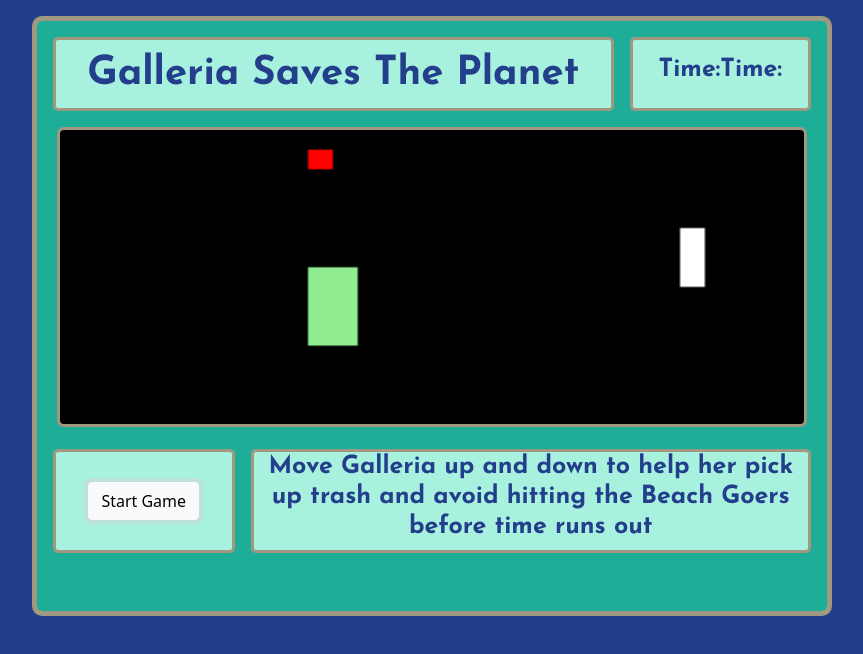
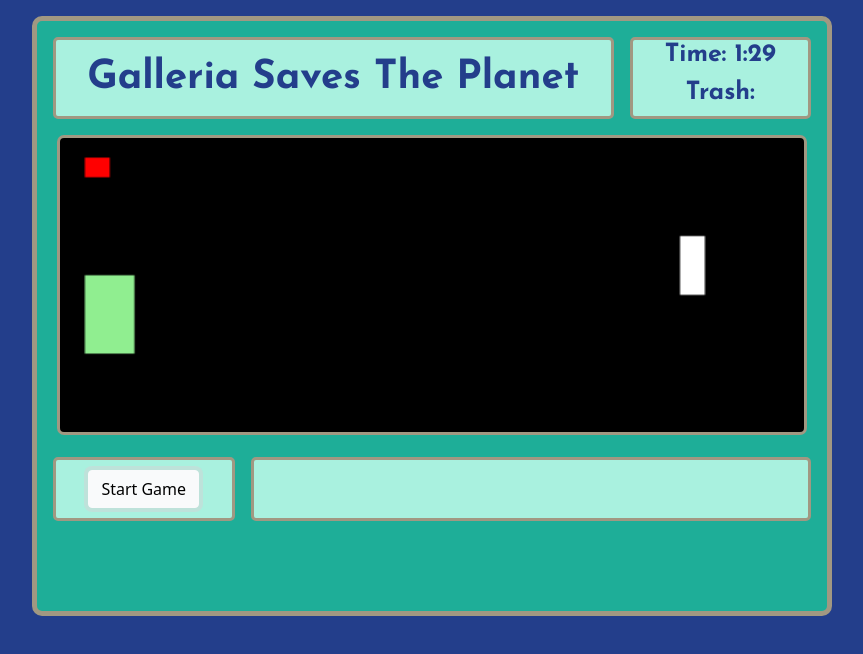
Before and after one commit to anaismveras/Galleria_Saves_The_Planet, a plain HTML site: page index.html in a window 1280 px wide. Both pictures are taken after a click on the button "Start Game". Shown: the whole page, without its empty margins (208-1071 px from the left). Drawn offline with nearby package versions, Linux system fonts and the light colour scheme.

Commit message:
time does not go negative

```diff
--- a/index.html
+++ b/index.html
@@ -17,12 +17,17 @@
 <body>
     <div id="container">
         <aside id="top-left"><h1>Galleria Saves The Planet</h1></aside>
-        <aside id="top-right"><h3 id="time">Time:</h3><h3 id="trash">Time:</h3></aside>
+            <aside id="top-right">
+                <div class="scoreTime">
+                    <h3 id="time">Time:</h3>
+                    <h3 id="trash">Trash:</h3>
+                </div>
+            </aside>
         <main>
             <canvas id="canvas"><!-- the game layout --></canvas>
         </main>
         <aside id="btm-left"><button type="button" id="startButton" class="btn btn-light">Start Game</button></aside>
-        <aside id="btm-right"><h3 id="status"></h3></aside>
+        <aside id="btm-right"><h3 id="status">Move Galleria up and down to help her pick up trash and avoid hitting the Beach Goers before time runs out</h3></aside>
       </div>
     <script src="js/script.js"></script>
 </body>
--- a/js/script.js
+++ b/js/script.js
@@ -5,27 +5,52 @@ const startGame = document.getElementById('startButton')
 const inscrtuions = document.getElementById('status')
 const ctx = game.getContext('2d')
 
+game.setAttribute('width', 300)
+game.setAttribute('height', 150)
+ctx.width = game.width
+ctx.height = game.height
+let trashArray = []
 
+//game loop
+const gameLoop = () => {
+    ctx.clearRect(0, 0, 750, 300)
+    if (beachGoer.alive && garbage.alive) {
+        beachGoer.render()
+        garbage.render()
+    }
+    galleria.render()
+}
 
 function gameStart() {
-    inscrtuions.innerText = `Move Galleria up and down to help her pick up trash and avoid hitting the Beach Goers before time runs out`
-    setTimeout(gameLoop, 5000)
+    inscrtuions.innerText = ` `
+    gameTimer()
+    gameLoop()
 }
 
-// timmer to go down after instructions
-// let timeMinute = 1;
-// let timeSecond = 30
-// setInterval(() => {
-//     timeGame.innerText = `${timeMinute}:${timeSecond}`
-//     timeSecond--
-//     if (timeSecond == 00) {
-//         timeMinute--
-//         timeSecond = 60
-//         if(timeMinute == 0) {
-//             timeMinute = 1
-//         }
-//     }
-// }, 1000)
+// timer to go down after instructions
+function gameTimer () {
+    let timeMinute = 1;
+    let timeSecond = 30
+    let displayedSeconds = String(timeSecond)
+    let timerForGame = setInterval(() => {
+        displayedSeconds = String(timeSecond)
+        if (timeSecond == 00) {
+            timeSecond = 60
+            displayedSeconds = "00"
+        }
+        if (timeSecond == 59) {
+            timeMinute--
+        }
+        if (displayedSeconds.length == 1) {
+            displayedSeconds = '0' + displayedSeconds
+        }
+        if (timeMinute === 0 && displayedSeconds == 00) {
+            clearInterval(timerForGame)
+        }
+        timeGame.innerText = `Time: ${timeMinute}:${displayedSeconds}`
+        timeSecond--
+    }, 1000)
+}
 
 // getting Galleria on the board
 function heroRender (x, y, color, width, height) {
@@ -42,6 +67,22 @@ function heroRender (x, y, color, width, height) {
 }
 let galleria = new heroRender(250, 50, '#FFFFFF', 10, 30)
 // console.log('this is hero', galleria)
+const galleriaMovement = (e) => {
+    switch(e.keyCode) {
+        case (38):
+        galleria.y -= 10
+        if (galleria.y <= 0) {
+            galleria.y = 0
+        }
+        break
+        case (40):
+        galleria.y += 10
+        if (galleria.y + galleria.height >= ctx.height) {
+            galleria.y = ctx.height - galleria.height
+        }
+        break
+    }
+}
 
 function trashRender (x, y, color, width, height) {
     this.x = x
@@ -55,7 +96,10 @@ function trashRender (x, y, color, width, height) {
         ctx.fillRect(this.x, this.y, this.width, this.height)
     }
 }
-let garbage = new trashRender(100, 10, 'red', 10, 10)
+let garbage = new trashRender(10, 10, 'red', 10, 10)
+
+// Galleria Movement
+
 
 function beachGoersRender (x, y, color, width, height) {
     this.x = x
@@ -69,19 +113,11 @@ function beachGoersRender (x, y, color, width, height) {
         ctx.fillRect(this.x, this.y, this.width, this.height)
     }
 }
-let beachGoer = new beachGoersRender(100, 70, 'lightgreen', 20, 40)
+let beachGoer = new beachGoersRender(10, 70, 'lightgreen', 20, 40)
 
-//game loop
-const gameLoop = () => {
-    ctx.clearRect(0, 0, 750, 300)
-    if (beachGoer.alive && garbage.alive) {
-        beachGoer.render()
-        garbage.render()
-    }
-    galleria.render()
-}
 
 let stop = () => {clearInterval(gameInterval)}
 
+document.addEventListener('keydown', galleriaMovement)
 let gameInterval = setInterval(gameLoop, 70)
 startGame.addEventListener('click', gameStart)
```
Also changed, not shown: css/style.css (line endings or trailing spaces).
